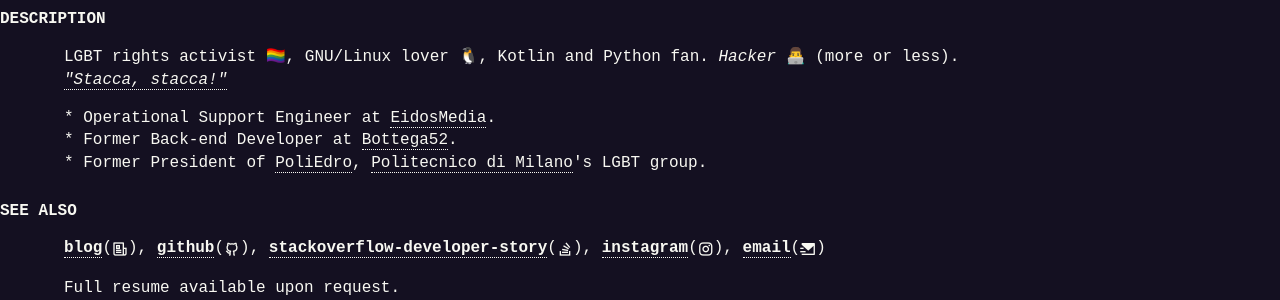
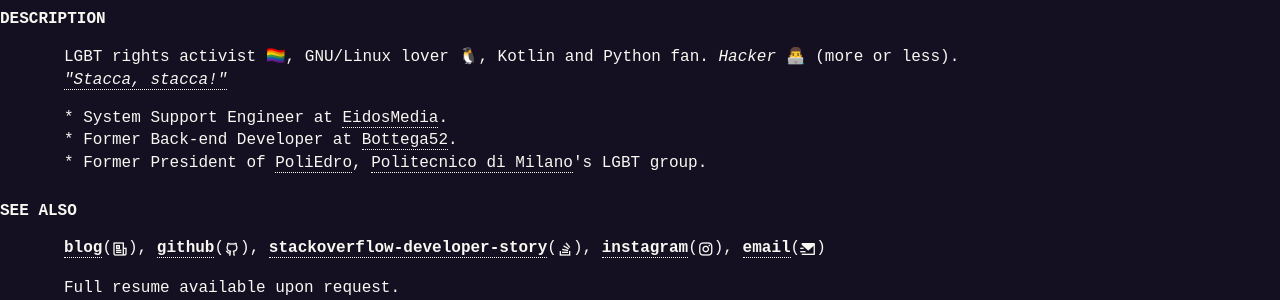
Before and after one commit to Davideddu/Davideddu.github.io, a Jekyll site: the page built from index.html, in a window 1280 px wide. Shown: the part 321-621 px from the top of the page. Built offline with Jekyll 4.4.1, drawn with Linux system fonts in a browser that asks for light colours; some web fonts are replaced; comment, search, counter and statistics services are not loaded.

Commit message:
Fix job position

```diff
--- a/index.html
+++ b/index.html
@@ -27,7 +27,7 @@
             stacca!"</a></em>
     </p>
     <ul>
-        <li>Operational Support Engineer at <a href="https://www.eidosmedia.com/" rel="noopener"
+        <li>System Support Engineer at <a href="https://www.eidosmedia.com/" rel="noopener"
                                                        target="_blank">EidosMedia</a>.
         </li>
         <li>Former Back-end Developer at <a href="https://www.bottega52.it/" rel="noopener"
```
